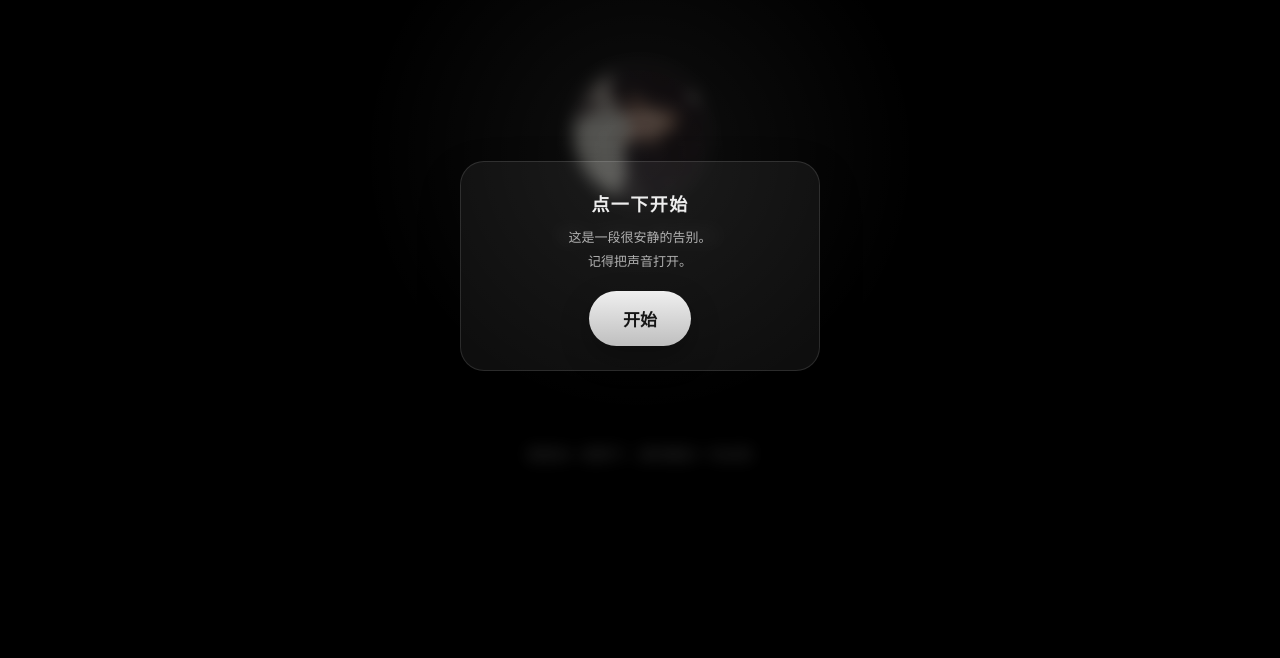
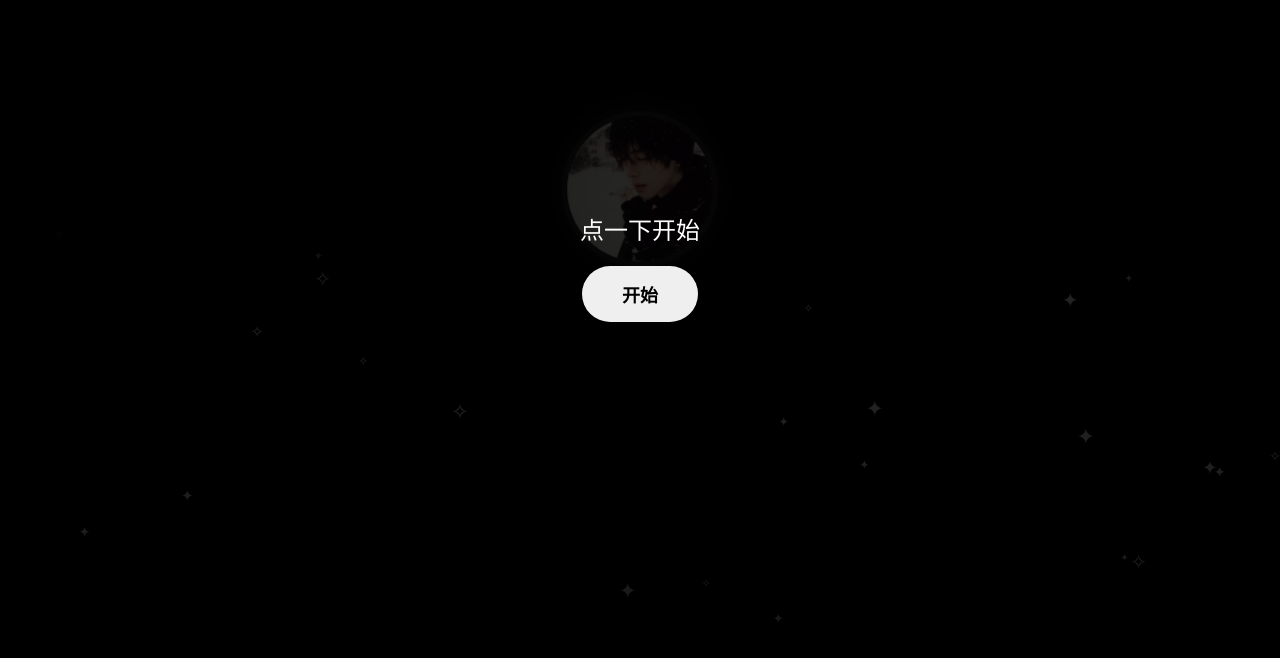
Before and after one commit to tastegood2026/newvideo, a plain HTML site: page index.html in a window 1280 px wide. Shown: the part 134-792 px from the top of the page. Drawn offline with Linux system fonts and the light colour scheme.

Commit message:
Update index.html

```diff
--- a/index.html
+++ b/index.html
@@ -1,17 +1,11 @@
 <!DOCTYPE html>
-<html lang="zh">
+<html lang="zh-CN">
 <head>
-<meta charset="UTF-8" />
-<meta name="viewport" content="width=device-width, initial-scale=1, maximum-scale=1, user-scalable=no" />
-<title>给你的一点点告别</title>
+<meta charset="UTF-8">
+<meta name="viewport" content="width=device-width,initial-scale=1.0,maximum-scale=1.0,user-scalable=no">
+<title>最后的话</title>
+
 <style>
-  :root{
-    --bg-dark: rgba(5,8,12,.58);
-    --panel: rgba(255,255,255,.06);
-    --text: rgba(255,255,255,.92);
-    --muted: rgba(255,255,255,.62);
-  }
-
 *{
 margin:0;
 padding:0;
@@ -22,300 +16,176 @@
 width:100%;
 height:100%;
 overflow:hidden;
+font-family:"Microsoft YaHei",sans-serif;
 background:#000;
-    font-family:-apple-system,BlinkMacSystemFont,"PingFang SC","Microsoft YaHei",sans-serif;
 }
 
 body{
+display:flex;
+justify-content:center;
+align-items:center;
 position:relative;
-    display:flex;
-    align-items:center;
-    justify-content:center;
-    color:var(--text);
 }
 
-  #bg{
+/* 背景图 */
+.bg{
 position:fixed;
-    inset:0;
+top:0;
+left:0;
 width:100%;
 height:100%;
-    object-fit:cover;
-    filter: blur(18px) brightness(.36) saturate(.8) contrast(.98);
-    transform: scale(1.08);
-    z-index:-4;
-  }
-
-  #veil{
-    position:fixed;
-    inset:0;
-    background:
-      radial-gradient(circle at 50% 38%, rgba(255,255,255,.06), rgba(0,0,0,0) 42%),
-      linear-gradient(180deg, rgba(0,0,0,.22), rgba(0,0,0,.68));
+background:url("my girl.png") center center/cover no-repeat;
+filter:blur(12px) brightness(35%);
+transform:scale(1.1);
 z-index:-3;
 }
 
-  #stars{
+/* 遮罩 */
+.overlay{
 position:fixed;
 inset:0;
-    overflow:hidden;
-    pointer-events:none;
+background:rgba(0,0,0,.35);
 z-index:-2;
 }
 
+/* 星星 */
 .star{
 position:absolute;
-    top:-10vh;
-    color:rgba(255,255,255,.86);
-    text-shadow:0 0 10px rgba(255,255,255,.4);
-    filter: drop-shadow(0 0 8px rgba(255,255,255,.15));
-    animation-name:fall;
-    animation-timing-function:linear;
-    animation-fill-mode:forwards;
-    user-select:none;
+color:white;
 pointer-events:none;
+animation:fall linear forwards;
 }
 
 @keyframes fall{
 0%{
+transform:translateY(-50px);
 opacity:0;
-      transform:translate3d(0,-8vh,0) rotate(0deg);
 }
-    12%{opacity:1;}
+10%{
+opacity:1;
+}
 100%{
+transform:translateY(110vh);
 opacity:0;
-      transform:translate3d(var(--dx),110vh,0) rotate(360deg);
 }
 }
 
-  .wrap{
-    position:relative;
-    z-index:1;
-    width:min(92vw, 470px);
-    display:flex;
-    flex-direction:column;
-    align-items:center;
-    justify-content:center;
-    gap:18px;
-    padding:24px 12px 34px;
+/* 主体 */
+.container{
+width:90%;
+max-width:500px;
+text-align:center;
 }
 
-  .avatar-shell{
-    width:148px;
-    height:148px;
-    padding:8px;
+.avatar-box{
+width:150px;
+height:150px;
+margin:auto;
 border-radius:50%;
-    background:rgba(255,255,255,.06);
-    box-shadow:
-      0 0 0 1px rgba(255,255,255,.11),
-      0 16px 48px rgba(0,0,0,.36);
-    backdrop-filter: blur(10px);
-    animation:breathe 4.8s ease-in-out infinite;
+padding:5px;
+background:rgba(255,255,255,.15);
+backdrop-filter:blur(10px);
+box-shadow:0 0 30px rgba(255,255,255,.15);
+animation:breathe 4s infinite;
 }
 
-  .avatar-shell img{
+.avatar-box img{
 width:100%;
 height:100%;
-    display:block;
 border-radius:50%;
 object-fit:cover;
-    filter:grayscale(.08) brightness(.88) contrast(1.04);
 }
 
 @keyframes breathe{
-    0%,100%{transform:scale(1);}
-    50%{transform:scale(1.055);}
+0%,100%{
+transform:scale(1);
 }
-
-  .title{
-    font-size:14px;
-    letter-spacing:.22em;
-    color:rgba(255,255,255,.44);
-    text-transform:uppercase;
-    transform:translateY(2px);
-    user-select:none;
+50%{
+transform:scale(1.05);
 }
-
-  #textBox{
-    width:100%;
-    min-height:168px;
-    padding:4px 14px 0;
-    text-align:center;
-    display:flex;
-    align-items:center;
-    justify-content:center;
 }
 
 #text{
-    width:100%;
-    font-size:clamp(22px, 5vw, 30px);
-    line-height:1.9;
+margin-top:35px;
+font-size:28px;
 font-weight:600;
-    color:var(--text);
-    text-shadow:0 0 16px rgba(0,0,0,.42);
-    opacity:0;
-    transform:translateY(10px);
-    transition:opacity .8s ease, transform .8s ease, letter-spacing .8s ease, font-size .8s ease;
-    word-break:break-word;
-    white-space:pre-wrap;
-  }
-
-  #text.show{
-    opacity:1;
-    transform:translateY(0);
-  }
-
-  #text.final{
-    font-size:clamp(18px, 4vw, 22px);
-    letter-spacing:.18em;
-    color:rgba(255,255,255,.76);
-    text-shadow:0 0 12px rgba(0,0,0,.34);
-  }
-
-  #text.tiny{
-    font-size:18px;
-    letter-spacing:.55em;
-    color:rgba(255,255,255,.5);
-    font-weight:500;
+line-height:1.8;
+color:white;
+min-height:120px;
+text-shadow:0 0 20px rgba(255,255,255,.2);
 }
 
 .char{
 display:inline-block;
-    animation:charIn .22s ease both;
+animation:show .25s forwards;
+opacity:0;
 }
 
-  @keyframes charIn{
-    0%{
+@keyframes show{
+from{
 opacity:0;
-      transform:translateY(10px) scale(.72);
-      filter:blur(4px);
+transform:translateY(20px);
 }
-    100%{
+to{
 opacity:1;
-      transform:translateY(0) scale(1);
-      filter:blur(0);
+transform:translateY(0);
 }
 }
 
-  .hint{
-    color:var(--muted);
-    font-size:13px;
-    letter-spacing:.08em;
-    margin-top:-2px;
-    user-select:none;
+/* 开始页面 */
+#start{
+position:fixed;
+inset:0;
+background:rgba(0,0,0,.85);
+display:flex;
+justify-content:center;
+align-items:center;
+flex-direction:column;
+z-index:999;
 }
 
-  #startMask{
-    position:fixed;
-    inset:0;
-    z-index:20;
-    display:flex;
-    align-items:center;
-    justify-content:center;
-    flex-direction:column;
-    gap:16px;
-    background:
-      radial-gradient(circle at 50% 36%, rgba(255,255,255,.06), rgba(0,0,0,0) 34%),
-      linear-gradient(180deg, rgba(0,0,0,.72), rgba(0,0,0,.52));
-    backdrop-filter: blur(8px);
+#start h2{
+color:white;
+margin-bottom:20px;
+font-weight:normal;
 }
 
-  .startCard{
-    width:min(86vw, 360px);
-    padding:28px 22px 24px;
-    border-radius:24px;
-    background:rgba(255,255,255,.055);
-    border:1px solid rgba(255,255,255,.12);
-    box-shadow:0 18px 40px rgba(0,0,0,.26);
-    text-align:center;
-  }
-
-  .startTitle{
+#start button{
+padding:15px 40px;
+border:none;
+border-radius:50px;
 font-size:18px;
-    font-weight:700;
-    letter-spacing:.08em;
-    margin-bottom:10px;
-  }
-
-  .startSub{
-    font-size:13px;
-    line-height:1.8;
-    color:rgba(255,255,255,.66);
-    margin-bottom:18px;
-  }
-
-  #btn{
-    border:none;
-    outline:none;
-    padding:15px 34px;
-    border-radius:999px;
-    font-size:17px;
-    font-weight:700;
-    color:#151515;
-    background:linear-gradient(180deg, #efefef, #bfbfbf);
-    box-shadow:0 12px 30px rgba(0,0,0,.28);
-  }
-
-  #btn:active{
-    transform:scale(.97);
-  }
-
-  @media (max-width:480px){
-    .avatar-shell{
-      width:128px;
-      height:128px;
-    }
-    #textBox{
-      min-height:150px;
-    }
-    .title{
-      font-size:12px;
-    }
+font-weight:bold;
+cursor:pointer;
 }
 </style>
 </head>
+
 <body>
-<img id="bg" alt="">
-<div id="veil"></div>
-<div id="stars"></div>
 
-<div id="startMask">
-  <div class="startCard">
-    <div class="startTitle">点一下开始</div>
-    <div class="startSub">
-      这是一段很安静的告别。<br>
-      记得把声音打开。
-    </div>
-    <button id="btn">开始</button>
-  </div>
+<div class="bg"></div>
+<div class="overlay"></div>
+
+<div id="start">
+<h2>点一下开始</h2>
+<button id="playBtn">开始</button>
 </div>
 
-<div class="wrap">
-  <div class="avatar-shell">
-    <img id="avatar" alt="">
+<div class="container">
+
+<div class="avatar-box">
+<img src="avatar.jpg">
 </div>
 
-  <div class="title">my last words</div>
+<div id="text"></div>
 
-  <div id="textBox">
-    <div id="text"></div>
 </div>
 
-  <div class="hint">星星会一直落下，直到最后一句出现</div>
-</div>
-
-<audio id="bgm" loop preload="auto"></audio>
+<audio id="bgm" loop preload="auto">
+<source src="我只能离开.mp3" type="audio/mpeg">
+</audio>
 
 <script>
-  const bg = document.getElementById('bg');
-  const avatar = document.getElementById('avatar');
-  const bgm = document.getElementById('bgm');
-  const startMask = document.getElementById('startMask');
-  const text = document.getElementById('text');
-  const stars = document.getElementById('stars');
-
-  bg.src = 'my girl.png';
-  avatar.src = 'avatar.jpg';
-  bgm.src = '我只能离开.mp3';
 
 const lines = [
 "宝宝",
@@ -339,89 +209,111 @@
 "我只想你好好的",
 "只想要你天天开心",
 "我希望我的离开能让你开心",
-    "遇到你使我这辈子最大幸运",
+"遇到你是我这辈子最大的幸运",
 "但是失去你也是我这辈子最大的遗憾",
 "再也不见了",
 "您"
 ];
 
-  const sleep = (ms) => new Promise(r => setTimeout(r, ms));
+const textBox = document.getElementById("text");
+const audio = document.getElementById("bgm");
 
-  function spawnStar(){
-    const el = document.createElement('div');
-    el.className = 'star';
-    const glyphs = ['✦','✧','✩','✶','✺'];
-    el.textContent = glyphs[Math.floor(Math.random() * glyphs.length)];
-    el.style.left = Math.random() * 100 + 'vw';
-    el.style.fontSize = (Math.random() * 12 + 9) + 'px';
-    el.style.setProperty('--dx', (Math.random() * 120 - 60).toFixed(0) + 'px');
-    el.style.animationDuration = (Math.random() * 4.8 + 4.2).toFixed(2) + 's';
-    el.style.opacity = '0';
-    stars.appendChild(el);
-    setTimeout(() => el.remove(), 11000);
+function sleep(ms){
+return new Promise(resolve=>setTimeout(resolve,ms));
 }
 
-  let starTimer = null;
+async function showLine(str){
 
-  function startStars(){
-    spawnStar();
-    starTimer = setInterval(spawnStar, 180);
+textBox.innerHTML="";
+
+for(let i=0;i<str.length;i++){
+
+const span=document.createElement("span");
+span.className="char";
+span.innerText=str[i];
+
+textBox.appendChild(span);
+
+await sleep(120);
 }
 
-  async function typeLine(line){
-    text.classList.remove('final','tiny');
-    text.classList.add('show');
-    text.innerHTML = '';
+await sleep(2200);
 
-    if(line === '您'){
-      text.classList.add('tiny');
+textBox.style.opacity="0";
+
+await sleep(800);
+
+textBox.style.opacity="1";
 }
 
-    for(let i = 0; i < line.length; i++){
-      const span = document.createElement('span');
-      span.className = 'char';
-      span.textContent = line[i] === ' ' ? '\u00A0' : line[i];
-      text.appendChild(span);
-      await sleep(120);
+async function startText(){
+
+for(let i=0;i<lines.length;i++){
+
+await showLine(lines[i]);
+
+}
+
+}
+
+/* 星星 */
+function createStar(){
+
+const star=document.createElement("div");
+
+star.className="star";
+
+star.innerHTML=Math.random()>0.5 ? "✦" : "✧";
+
+star.style.left=Math.random()*100+"vw";
+
+star.style.fontSize=(10+Math.random()*15)+"px";
+
+star.style.animationDuration=(5+Math.random()*5)+"s";
+
+document.body.appendChild(star);
+
+setTimeout(()=>{
+star.remove();
+},10000);
+}
+
+setInterval(createStar,150);
+
+/* 微信兼容播放 */
+
+function playMusic(){
+
+audio.play();
+
+document.addEventListener("WeixinJSBridgeReady",function(){
+
+audio.play();
+
+},false);
+
+if(typeof WeixinJSBridge=="object"){
+
+WeixinJSBridge.invoke("getNetworkType",{},function(){
+
+audio.play();
+
+});
+
 }
 }
 
-  async function play(){
-    for(let i = 0; i < lines.length; i++){
-      const line = lines[i];
-      await typeLine(line);
+document.getElementById("playBtn").onclick=function(){
 
-      if(i === lines.length - 1){
-        text.classList.add('show');
-        text.classList.add('final');
-        await sleep(5000);
-        return;
-      }
+playMusic();
 
-      await sleep(2150);
-      text.classList.remove('show');
-      await sleep(850);
-    }
-  }
+document.getElementById("start").style.display="none";
 
-  document.getElementById('btn').addEventListener('click', async () => {
-    startMask.style.opacity = '0';
-    startMask.style.pointerEvents = 'none';
-    setTimeout(() => startMask.remove(), 400);
+startText();
 
-    try{
-      await bgm.play();
-    }catch(e){
-      console.warn('audio play failed:', e);
-    }
+};
 
-    startStars();
-    play();
-  });
+</script>
 
-  window.addEventListener('beforeunload', () => {
-    if(starTimer) clearInterval(starTimer);
-  });
-</script>
 </body>
 </html>
```
Lines whose indentation alone changed are shown as unchanged.
